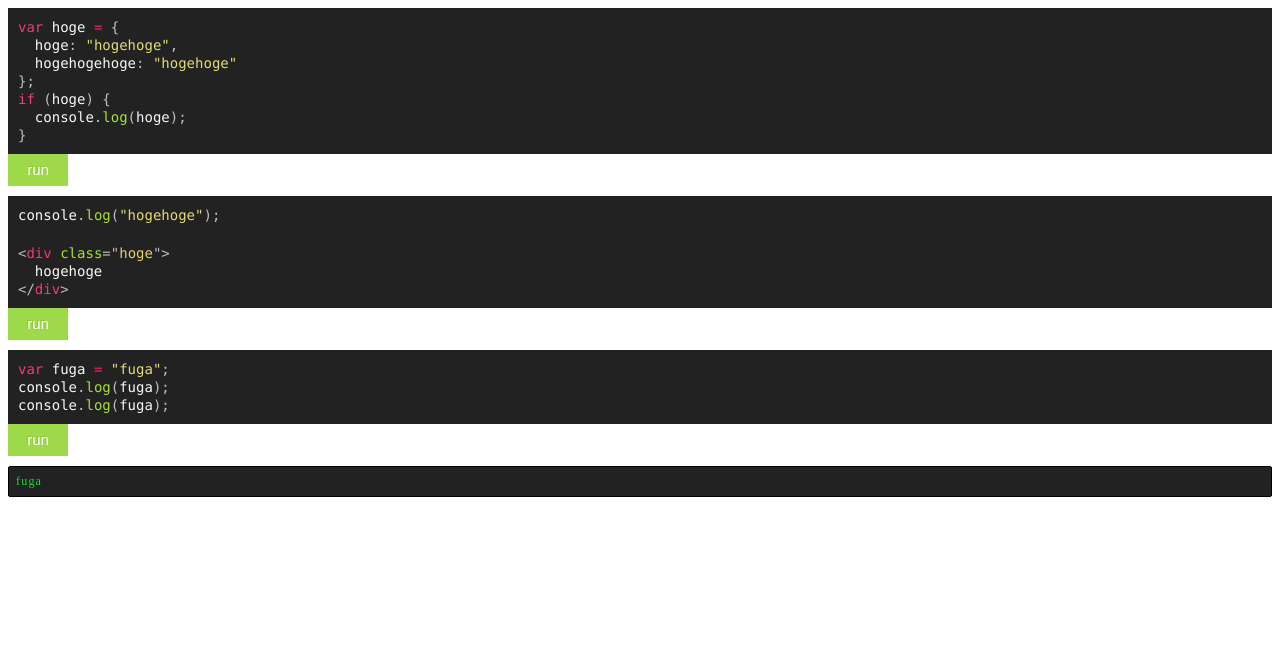
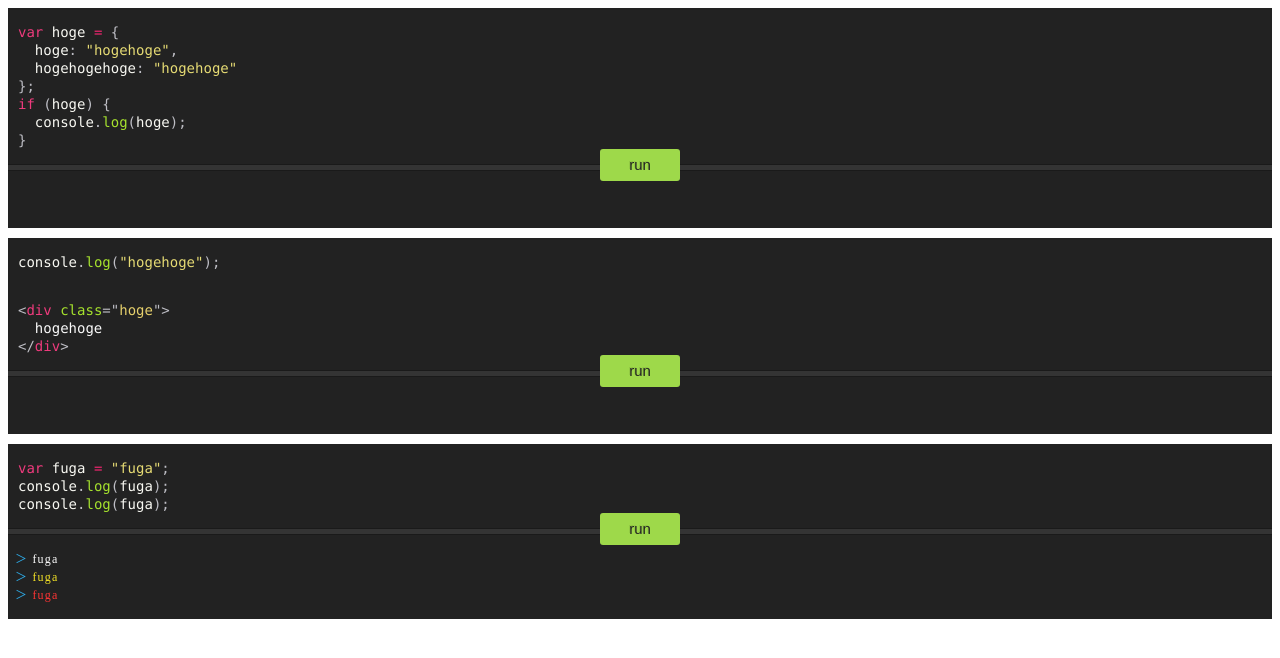
Before and after one commit to nakajmg/Evoker, a website with bundled scripts: page demo/index.html in a window 1280 px wide. Built offline with nearby package versions, Linux system fonts and the light colour scheme.

Commit message:
update demo

```diff
--- a/demo/evoker.css
+++ b/demo/evoker.css
@@ -1,36 +1,62 @@
 .evoker__log {
   color: #15df30;
-  padding: 5px 7px;
+  padding: 15px 7px;
   background-color: #333;
   background-color: #222;
   line-height: 1.5;
   font-size: 12px;
   /*font-family: "Ubuntu Mono"; sans-serif;*/
-  border: 1px solid #000;
-  border-radius: 2px;
+  /*border: 1px solid #000;*/
+  /*border-radius: 2px;*/
   margin: 0 auto;
-  margin-top: 10px;
-  min-height: 19px;
+  /*margin-top: 10px;*/
+  position: relative;
+  min-height: 57px;
   white-space: pre;
   letter-spacing: 0.1em;
+  max-height: 210px;
+  box-sizing: border-box;
+  overflow: scroll;
 }
   .evoker__color--log { color: #15df30; }
+  .evoker__color--log { color: #fff; }
+  .evoker__color--log:before ,
+  .evoker__color--warn:before ,
+  .evoker__color--error:before {
+    content: "＞ ";
+    color: #2EAEEC;
+  }
   .evoker__color--warn { color: rgb(245, 228, 38); }
   .evoker__color--error { color: rgb(255, 52, 52); }
 
 .evoker__vision {
   margin-bottom: 10px;
 }
+.evoker__btn {
+  position: relative;
+  height: 7px;
+  background-color: #343434;
+  width: 100%;
+  box-shadow: inset 0 1px 0 0 rgba(0, 0, 0, 0.5), inset 0 -1px 0 0 rgba(0, 0, 0, 0.5);
+}
   .evoker__runBtn {
+    position: absolute;
+    margin: auto;
+    left: 0;
+    right: 0;
+    /*bottom: 100%;*/
+    margin-top: -15px;
     background-color: #3d3d3e;
     background-color: #9ED94A;
     color: #76daff;
-    color: #fff;
+    color: #222;
     text-shadow: -1px -1px rgba(0, 0, 0, 0.1);
     border: none;
     text-align: center;
-    width: 60px;
+    width: 80px;
     line-height: 30px;
     font-size: 15px;
     cursor: pointer;
+    border-radius: 3px;
+    z-index: 1;
   }
--- a/demo/evoker.js
+++ b/demo/evoker.js
@@ -686,6 +686,7 @@
             case "Object":
               ret = JSON.stringify(log, null, 2);
               break;
+            // Todo: ElementとかFunctionのときの書く
             default:
               ret = log;
           }
@@ -711,7 +712,7 @@
   module.exports = ConsoleToDom;
 });
 
-},{"./util/typeof":9}],4:[function(require,module,exports){
+},{"./util/typeof":10}],4:[function(require,module,exports){
 (function (factory) {
   if (typeof define === "function" && define.amd) {
     define(["exports", "module", "eventemitter2", "./ConsoleToDom", "./el/Output", "./Vision"], factory);
@@ -791,21 +792,21 @@
   })(EventEmitter);
 
   var output = new OutputElement();
-  var logger = new ConsoleToDom({ output: output });
+  // var logger = new ConsoleToDom({output});
 
   var evoker = new Evoker({ output: output });
 
   module.exports = evoker;
 });
 
-},{"./ConsoleToDom":3,"./Vision":5,"./el/Output":6,"eventemitter2":2}],5:[function(require,module,exports){
+},{"./ConsoleToDom":3,"./Vision":5,"./el/Output":7,"eventemitter2":2}],5:[function(require,module,exports){
 (function (factory) {
   if (typeof define === "function" && define.amd) {
-    define(["exports", "module", "eventemitter2", "./util/fnToString", "./util/scriptToCodeblock"], factory);
+    define(["exports", "module", "eventemitter2", "./util/fnToString", "./util/scriptToCodeblock", "./VisionLog"], factory);
   } else if (typeof exports !== "undefined" && typeof module !== "undefined") {
-    factory(exports, module, require("eventemitter2"), require("./util/fnToString"), require("./util/scriptToCodeblock"));
+    factory(exports, module, require("eventemitter2"), require("./util/fnToString"), require("./util/scriptToCodeblock"), require("./VisionLog"));
   }
-})(function (exports, module, _eventemitter2, _utilFnToString, _utilScriptToCodeblock) {
+})(function (exports, module, _eventemitter2, _utilFnToString, _utilScriptToCodeblock, _VisionLog) {
   var _interopRequire = function (obj) { return obj && obj.__esModule ? obj["default"] : obj; };
 
   var _createClass = (function () { function defineProperties(target, props) { for (var key in props) { var prop = props[key]; prop.configurable = true; if (prop.value) prop.writable = true; } Object.defineProperties(target, props); } return function (Constructor, protoProps, staticProps) { if (protoProps) defineProperties(Constructor.prototype, protoProps); if (staticProps) defineProperties(Constructor, staticProps); return Constructor; }; })();
@@ -822,9 +823,12 @@
 
   var scriptToCodeblock = _interopRequire(_utilScriptToCodeblock);
 
+  var VisionLog = _interopRequire(_VisionLog);
+
   var Prism = Prism || undefined;
 
   var className = {
+    logarea: "evoker__log",
     el: "evoker__vision",
     btn: "evoker__runBtn"
   };
@@ -877,6 +881,7 @@
           this._addCodeblock();
           this._addHtmlblock();
           this._addRunbtn();
+          this._addLogarea();
         }
       },
       _addCodeblock: {
@@ -899,25 +904,38 @@
           this.el.appendChild(pre);
         }
       },
+      _addLogarea: {
+        value: function _addLogarea() {
+          this.logarea = document.createElement("div");
+          this.logarea.classList.add(className.logarea);
+          this.el.appendChild(this.logarea);
+          this.console = new VisionLog({ target: this.logarea });
+        }
+      },
       _addRunbtn: {
         value: function _addRunbtn() {
           var _this = this;
 
           if (!this.script) {
             return;
-          }var runbtn = document.createElement("button");
+          }var btnarea = document.createElement("div");
+          btnarea.classList.add("evoker__btn");
+          var runbtn = document.createElement("button");
           runbtn.classList.add(className.btn);
           runbtn.textContent = "run";
           runbtn.addEventListener("click", function () {
             return _this.emit("run");
           });
-          this.el.appendChild(runbtn);
+          btnarea.appendChild(runbtn);
+          this.el.appendChild(btnarea);
         }
       },
       run: {
         value: function run() {
           if (typeof this.script === "function") {
+            this.console.enable();
             this.script();
+            this.console.disable();
           }
         }
       },
@@ -939,7 +957,148 @@
   module.exports = Vision;
 });
 
-},{"./util/fnToString":7,"./util/scriptToCodeblock":8,"eventemitter2":2}],6:[function(require,module,exports){
+},{"./VisionLog":6,"./util/fnToString":8,"./util/scriptToCodeblock":9,"eventemitter2":2}],6:[function(require,module,exports){
+(function (factory) {
+  if (typeof define === "function" && define.amd) {
+    define(["exports", "module", "./util/typeof"], factory);
+  } else if (typeof exports !== "undefined" && typeof module !== "undefined") {
+    factory(exports, module, require("./util/typeof"));
+  }
+})(function (exports, module, _utilTypeof) {
+  var _interopRequire = function (obj) { return obj && obj.__esModule ? obj["default"] : obj; };
+
+  var _createClass = (function () { function defineProperties(target, props) { for (var key in props) { var prop = props[key]; prop.configurable = true; if (prop.value) prop.writable = true; } Object.defineProperties(target, props); } return function (Constructor, protoProps, staticProps) { if (protoProps) defineProperties(Constructor.prototype, protoProps); if (staticProps) defineProperties(Constructor, staticProps); return Constructor; }; })();
+
+  var _classCallCheck = function (instance, Constructor) { if (!(instance instanceof Constructor)) { throw new TypeError("Cannot call a class as a function"); } };
+
+  var typeOf = _interopRequire(_utilTypeof);
+
+  var className = {
+    log: "evoker__color--log",
+    warn: "evoker__color--warn",
+    error: "evoker__color--error"
+  };
+
+  var types = ["log", "warn", "error"];
+  var origins = {};
+
+  types.forEach(function (type) {
+    origins[type] = console[type];
+  });
+
+  var _log = function (type, args, vlog) {
+    var wrapElem = vlog._createWrapElem(type);
+    args.forEach(function (log) {
+      wrapElem.appendChild(vlog._convert(log));
+    });
+
+    vlog.target.appendChild(wrapElem);
+  };
+
+  var VisionLog = (function () {
+    function VisionLog(_ref) {
+      var target = _ref.target;
+
+      _classCallCheck(this, VisionLog);
+
+      this.target = target;
+    }
+
+    _createClass(VisionLog, {
+      log: {
+        value: function log() {
+          var _origins$type;
+
+          for (var _len = arguments.length, args = Array(_len), _key = 0; _key < _len; _key++) {
+            args[_key] = arguments[_key];
+          }
+
+          var type = "log";
+          (_origins$type = origins[type]).call.apply(_origins$type, [console].concat(args));
+          _log(type, args, this);
+        }
+      },
+      warn: {
+        value: function warn() {
+          var _origins$type;
+
+          for (var _len = arguments.length, args = Array(_len), _key = 0; _key < _len; _key++) {
+            args[_key] = arguments[_key];
+          }
+
+          var type = "warn";
+          (_origins$type = origins[type]).call.apply(_origins$type, [console].concat(args));
+          _log(type, args, this);
+        }
+      },
+      error: {
+        value: function error() {
+          var _origins$type;
+
+          for (var _len = arguments.length, args = Array(_len), _key = 0; _key < _len; _key++) {
+            args[_key] = arguments[_key];
+          }
+
+          var type = "error";
+          (_origins$type = origins[type]).call.apply(_origins$type, [console].concat(args));
+          _log(type, args, this);
+        }
+      },
+      enable: {
+        value: function enable() {
+          var _this = this;
+
+          types.forEach((function (type) {
+            console[type] = _this[type].bind(_this);
+          }).bind(this));
+        }
+      },
+      disable: {
+        value: function disable() {
+          types.forEach(function (type) {
+            console[type] = origins[type];
+          });
+        }
+      },
+      _createWrapElem: {
+        value: function _createWrapElem(type) {
+          var div = document.createElement("div");
+          div.classList.add(className[type]);
+          return div;
+        }
+      },
+      _convert: {
+        value: function _convert(log) {
+          var ret;
+          switch (typeOf(log)) {
+            case "String":
+              ret = log;
+              break;
+            case "Object":
+              ret = JSON.stringify(log, null, 2);
+              break;
+            // Todo: ElementとかFunctionのときの書く
+            default:
+              ret = log;
+          }
+
+          return this._createLog(ret);
+        }
+      },
+      _createLog: {
+        value: function _createLog(str) {
+          return document.createTextNode("" + str + "\n");
+        }
+      }
+    });
+
+    return VisionLog;
+  })();
+
+  module.exports = VisionLog;
+});
+
+},{"./util/typeof":10}],7:[function(require,module,exports){
 (function (factory) {
   if (typeof define === "function" && define.amd) {
     define(["exports", "module", "eventemitter2"], factory);
@@ -962,13 +1121,9 @@
       _classCallCheck(this, OutputElement);
 
       _get(Object.getPrototypeOf(OutputElement.prototype), "constructor", this).call(this);
-      this.logarea = document.createElement("div");
       this.codearea = document.createElement("div");
-      this.logarea.classList.add("evoker__log");
       this.codearea.classList.add("evoker__visions");
-
       document.body.appendChild(this.codearea);
-      document.body.appendChild(this.logarea);
     }
 
     _inherits(OutputElement, _EventEmitter);
@@ -976,12 +1131,12 @@
     _createClass(OutputElement, {
       showLogarea: {
         value: function showLogarea() {
-          this._show(this.logarea);
+          this._show(this.codearea);
         }
       },
       hideLogarea: {
         value: function hideLogarea() {
-          this._hide(this.logarea);
+          this._hide(this.codearea);
         }
       },
       _show: {
@@ -1002,7 +1157,7 @@
   module.exports = OutputElement;
 });
 
-},{"eventemitter2":2}],7:[function(require,module,exports){
+},{"eventemitter2":2}],8:[function(require,module,exports){
 (function (factory) {
   if (typeof define === "function" && define.amd) {
     define(["exports", "module"], factory);
@@ -1025,7 +1180,7 @@
   }
 });
 
-},{}],8:[function(require,module,exports){
+},{}],9:[function(require,module,exports){
 (function (factory) {
   if (typeof define === "function" && define.amd) {
     define(["exports", "module", "./fnToString"], factory);
@@ -1054,7 +1209,7 @@
   }
 });
 
-},{"./fnToString":7}],9:[function(require,module,exports){
+},{"./fnToString":8}],10:[function(require,module,exports){
 (function (factory) {
   if (typeof define === "function" && define.amd) {
     define(["exports", "module"], factory);
--- a/demo/highlight.css
+++ b/demo/highlight.css
@@ -202,7 +202,7 @@ pre {
   background-color: #2a2a2a;
   color: #f0f0f0;
   overflow-x: scroll;
-  padding: 10px;
+  padding: 15px 10px;
   margin: 10px 0 0;
   margin: 0;
   /*margin-top: 30px;*/
```
Also changed, not shown: demo/index.html (+2 -0 lines).
